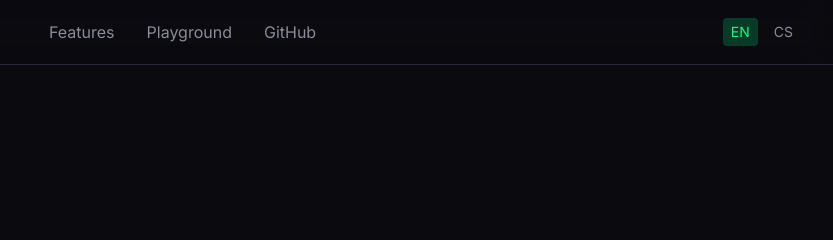
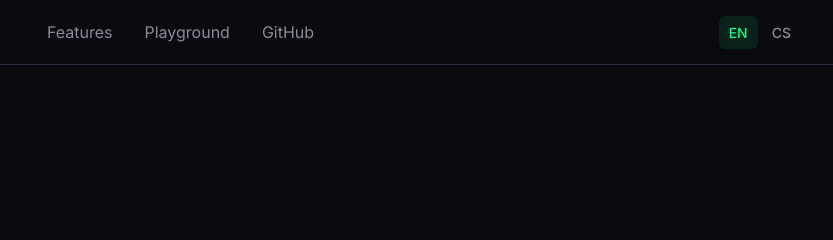
Before and after one commit to hamicek/noex, an Astro site in the folder noex-website/: page /en in a window 1280 px wide. Shown: the top 240 px of the page, 447-1280 px from the left. Built offline with nearby package versions, Linux system fonts and the light colour scheme; Astro itself is replaced by a stand-in of ours.

Commit message:
feat(noex-website): add i18n translation system with LanguageSwitcher component
- Extend en.json and cs.json with complete translations including
  playground and language switcher sections
- Create reusable LanguageSwitcher.svelte component with full
  accessibility support (aria-label, aria-current, hreflang)
- Integrate LanguageSwitcher into FullPageLayout replacing inline code
- All translations working for both English and Czech locales

```diff
--- /dev/null
+++ b/noex-website/src/components/ui/LanguageSwitcher.svelte
@@ -0,0 +1,72 @@
+<script lang="ts">
+  import { locales, localeNames, getLocalizedPath, type Locale } from '../../i18n/utils';
+
+  /** Current active locale */
+  export let currentLocale: Locale;
+  /** Current page path for generating localized URLs */
+  export let currentPath: string;
+  /** Translations for accessibility */
+  export let translations: {
+    label: string;
+    currentLang: string;
+  } = {
+    label: 'Language',
+    currentLang: 'Current language'
+  };
+</script>
+
+<nav
+  class="language-switcher"
+  role="navigation"
+  aria-label={translations.label}
+>
+  {#each locales as locale}
+    {@const isActive = locale === currentLocale}
+    {@const href = getLocalizedPath(currentPath, locale)}
+    <a
+      {href}
+      class="lang-link"
+      class:active={isActive}
+      aria-current={isActive ? 'page' : undefined}
+      aria-label={isActive
+        ? `${localeNames[locale]} (${translations.currentLang})`
+        : localeNames[locale]}
+      hreflang={locale}
+    >
+      {locale.toUpperCase()}
+    </a>
+  {/each}
+</nav>
+
+<style>
+  .language-switcher {
+    display: flex;
+    align-items: center;
+    gap: 0.25rem;
+  }
+
+  .lang-link {
+    padding: 0.375rem 0.625rem;
+    font-size: 0.875rem;
+    font-weight: 500;
+    border-radius: 0.375rem;
+    text-decoration: none;
+    transition: all 0.15s ease;
+    color: var(--color-text-secondary);
+  }
+
+  .lang-link:hover:not(.active) {
+    color: var(--color-text-primary);
+    background: var(--color-bg-card);
+  }
+
+  .lang-link:focus-visible {
+    outline: 2px solid var(--color-accent-primary);
+    outline-offset: 2px;
+  }
+
+  .lang-link.active {
+    color: var(--color-accent-primary);
+    background: rgba(0, 255, 136, 0.1);
+  }
+</style>
--- a/noex-website/src/i18n/cs.json
+++ b/noex-website/src/i18n/cs.json
@@ -84,14 +84,22 @@
       "transparent": "Transparentní lokace"
     }
   },
+  "playground": {
+    "title": "Vyzkoušejte si to",
+    "comingSoon": "Interaktivní hřiště již brzy"
+  },
   "cta": {
-    "title": "Začněte",
+    "title": "Připraveni budovat odolné systémy?",
     "install": "Instalujte přes npm",
-    "docs": "Přečtěte dokumentaci",
-    "github": "Dejte hvězdu na GitHubu"
+    "docs": "Dokumentace",
+    "github": "GitHub"
   },
   "footer": {
-    "copyright": "MIT Licence",
+    "copyright": "2024 noex",
     "madeWith": "Vytvořeno s"
+  },
+  "languageSwitcher": {
+    "label": "Jazyk",
+    "currentLang": "Aktuální jazyk"
   }
 }
--- a/noex-website/src/i18n/en.json
+++ b/noex-website/src/i18n/en.json
@@ -84,14 +84,22 @@
       "transparent": "Location Transparency"
     }
   },
+  "playground": {
+    "title": "Try it out",
+    "comingSoon": "Interactive code playground coming soon"
+  },
   "cta": {
-    "title": "Get Started",
+    "title": "Ready to build resilient systems?",
     "install": "Install with npm",
-    "docs": "Read the Docs",
-    "github": "Star on GitHub"
+    "docs": "Documentation",
+    "github": "GitHub"
   },
   "footer": {
-    "copyright": "MIT License",
+    "copyright": "2024 noex",
     "madeWith": "Made with"
+  },
+  "languageSwitcher": {
+    "label": "Language",
+    "currentLang": "Current language"
   }
 }
--- a/noex-website/src/layouts/FullPageLayout.astro
+++ b/noex-website/src/layouts/FullPageLayout.astro
@@ -1,7 +1,8 @@
 ---
 import '../styles/global.css';
-import { type Locale, useTranslations, localeNames, locales, getLocalizedPath } from '../i18n/utils';
+import { type Locale, useTranslations, locales, getLocalizedPath } from '../i18n/utils';
 import ScrollIndicator from '../components/ui/ScrollIndicator.svelte';
+import LanguageSwitcher from '../components/ui/LanguageSwitcher.svelte';
 
 interface Props {
   locale: Locale;
@@ -11,6 +12,10 @@ interface Props {
 const { locale, currentPath = '/' } = Astro.props;
 const t = useTranslations(locale);
 const scrollIndicatorLabel = locale === 'cs' ? 'Sekce stránky' : 'Page sections';
+const langSwitcherTranslations = {
+  label: t('languageSwitcher.label'),
+  currentLang: t('languageSwitcher.currentLang'),
+};
 ---
 
 <!DOCTYPE html>
@@ -59,21 +64,11 @@ const scrollIndicatorLabel = locale === 'cs' ? 'Sekce stránky' : 'Page sections
           </div>
 
           <!-- Language Switcher -->
-          <div class="flex items-center space-x-2">
-            {locales.map((l) => (
-              <a
-                href={getLocalizedPath(currentPath, l)}
-                class:list={[
-                  'px-2 py-1 text-sm rounded transition-colors',
-                  l === locale
-                    ? 'bg-accent-primary/20 text-accent-primary'
-                    : 'text-text-secondary hover:text-text-primary'
-                ]}
-              >
-                {l.toUpperCase()}
-              </a>
-            ))}
-          </div>
+          <LanguageSwitcher
+            currentLocale={locale}
+            currentPath={currentPath}
+            translations={langSwitcherTranslations}
+          />
         </div>
       </div>
     </nav>
```
